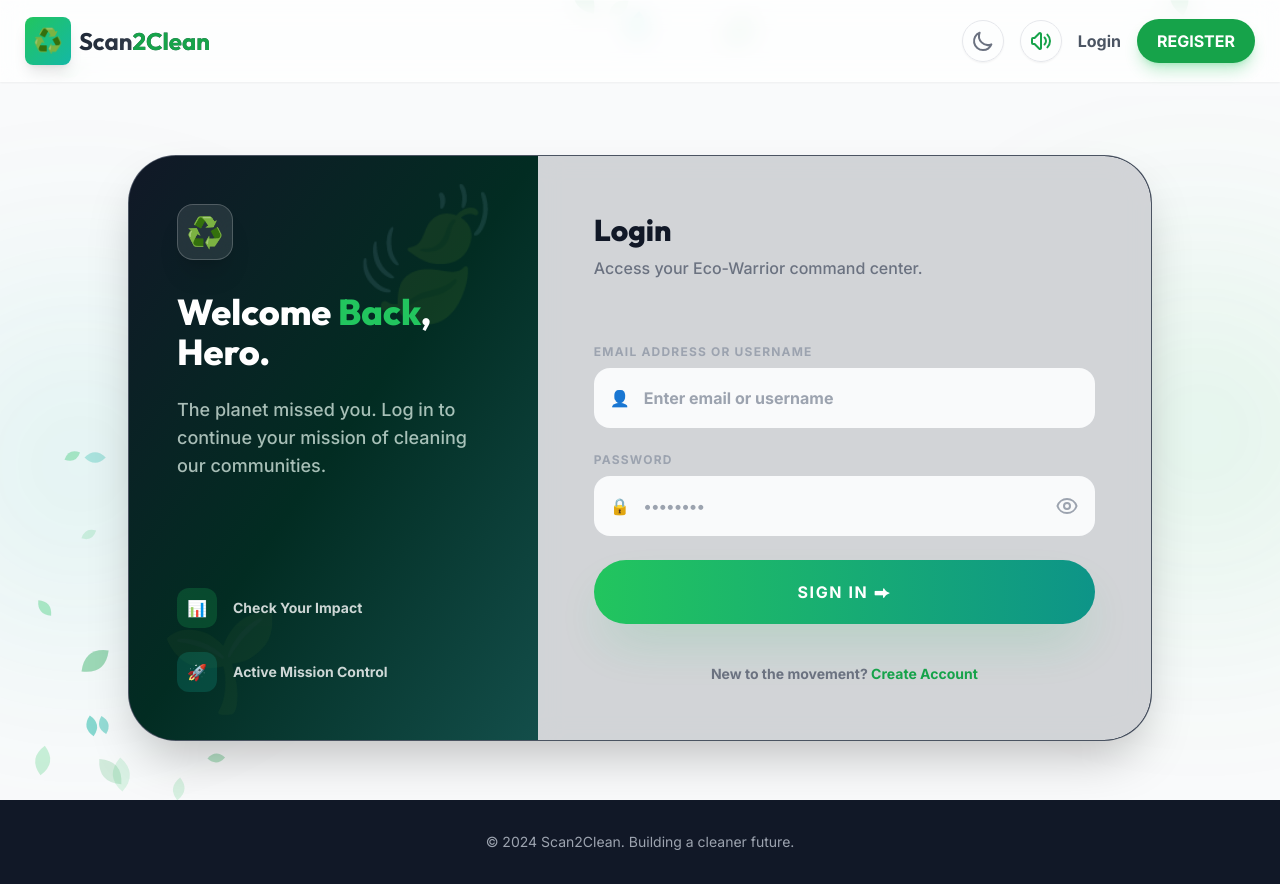
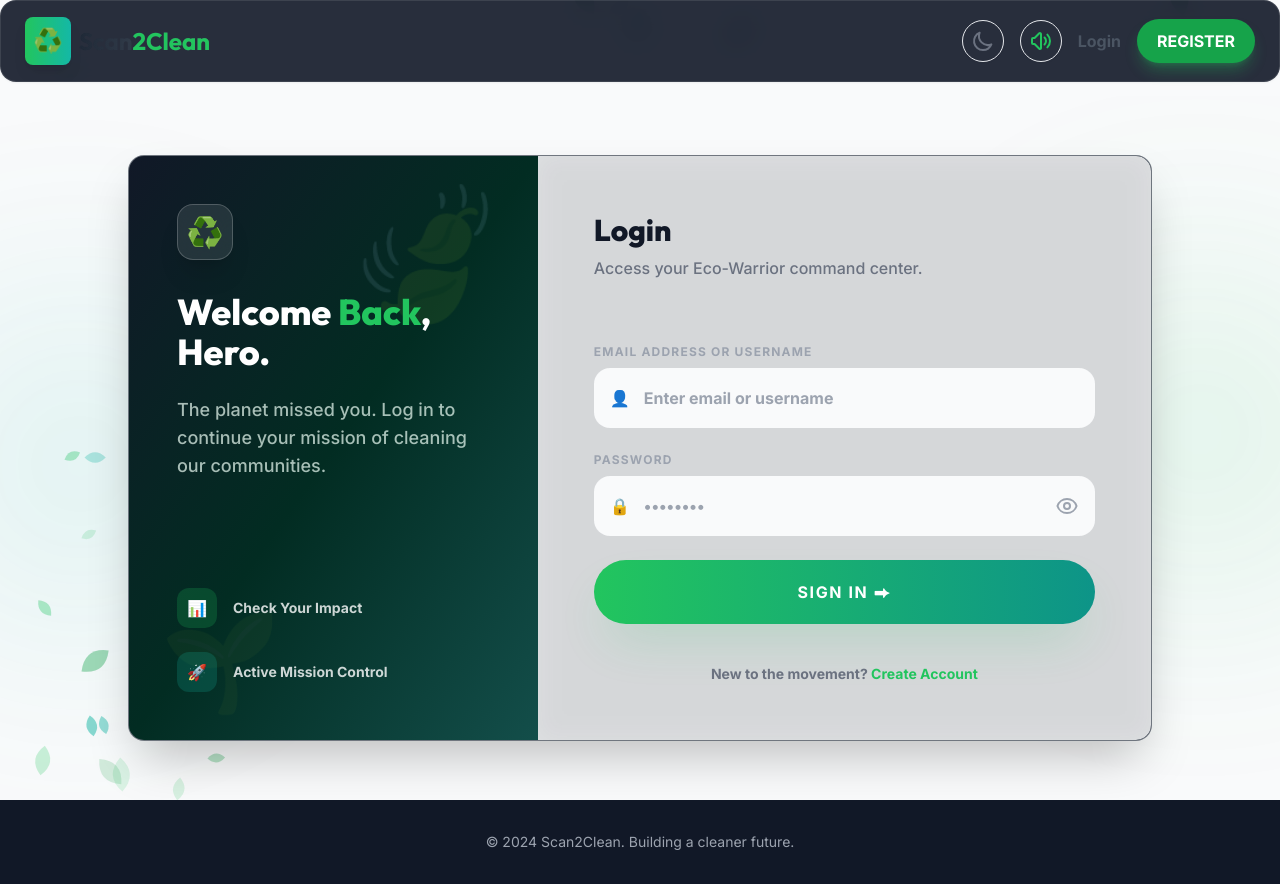
Before and after one commit to Arpitsharmaa19/scan2clean, a Django app: page /login/ in a window 1280 px wide. Run offline with Django 4.2, Linux system fonts and the light colour scheme; parts of the project's set-up code (start-up, migrations or seed data) failed here and were passed over; some libraries are stand-ins or nearby versions.

Commit message:
Emergency Styling: Added Premium Fallback Engine to resolve unstyled content

```diff
--- a/backend/frontend/templates/base.html
+++ b/backend/frontend/templates/base.html
@@ -44,111 +44,131 @@
     }
   </style>
 
-  <!-- 🛡️ HYBRID STYLING SYSTEM (Stability Guaranteed) -->
+  <!-- 🚀 PREMIUM FALLBACK ENGINE (No CDN Required) -->
+  <!-- Guarantees the "Scan2Clean" look & feel even if Tailwind JIT fails -->
 
-  <!-- 1. Base Static Tailwind (Guarantees layout even if JS fails) -->
-  <link href="https://unpkg.com/tailwindcss@2.2.19/dist/tailwind.min.css" rel="stylesheet">
+  <link href="https://cdnjs.cloudflare.com/ajax/libs/tailwindcss/2.2.19/tailwind.min.css" rel="stylesheet">
 
-  <!-- 2. Manual Custom Theme Overrides (Backfills 'eco', 'teal', fonts) -->
   <style>
-    /* Custom Font Families */
+    /* --- 1. CORE BRANDING --- */
+    :root {
+      --eco-500: #22c55e;
+      --eco-600: #16a34a;
+      --teal-500: #14b8a6;
+      --teal-600: #0d9488;
+      --dark-bg: #111827;
+      --dark-card: #1f2937;
+    }
+
     body {
       font-family: 'Inter', sans-serif;
+      background-color: var(--dark-bg);
+      color: #f3f4f6;
     }
 
     .font-heading {
       font-family: 'Outfit', sans-serif;
     }
 
-    /* Custom Color Palette - Manual Definitions */
-    :root {
-      --color-eco-50: #f0fdf4;
-      --color-eco-100: #dcfce7;
-      --color-eco-500: #22c55e;
-      --color-eco-600: #16a34a;
-      --color-eco-700: #15803d;
-      --color-teal-500: #14b8a6;
-      --color-teal-600: #0d9488;
+    /* --- 2. CRITICAL GRADIENTS (The "Premium" Look) --- */
+    .bg-gradient-to-r,
+    .bg-gradient-to-br {
+      background-size: 100% 100%;
+      background-repeat: no-repeat;
     }
 
-    /* Background Utilities */
-    .bg-eco-50 {
-      background-color: var(--color-eco-50);
+    /* Global Gradient: Eco -> Teal */
+    .from-eco-500.to-teal-500,
+    .bg-gradient-to-r.from-eco-500.to-teal-500 {
+      background: linear-gradient(to right, var(--eco-500), var(--teal-500)) !important;
     }
 
-    .bg-eco-100 {
-      background-color: var(--color-eco-100);
+    .from-eco-500.to-teal-500:hover {
+      background: linear-gradient(to right, var(--eco-600), var(--teal-600)) !important;
     }
 
-    .bg-eco-500 {
-      background-color: var(--color-eco-500);
+    /* Text Gradients */
+    .bg-clip-text {
+      -webkit-background-clip: text;
+      background-clip: text;
     }
 
-    .bg-eco-600 {
-      background-color: var(--color-eco-600);
-    }
-
-    .bg-eco-700 {
-      background-color: var(--color-eco-700);
-    }
-
-    .bg-teal-500 {
-      background-color: var(--color-teal-500);
-    }
-
-    .bg-teal-600 {
-      background-color: var(--color-teal-600);
-    }
-
-    .from-eco-500 {
-      --tw-gradient-from: #22c55e;
-      --tw-gradient-stops: var(--tw-gradient-from), var(--tw-gradient-to, rgba(34, 197, 94, 0));
-    }
-
-    .to-teal-500 {
-      --tw-gradient-to: #14b8a6;
-    }
-
-    /* Text Utilities */
-    .text-eco-500 {
-      color: var(--color-eco-500);
+    .text-transparent {
+      color: transparent;
     }
 
     .text-eco-600 {
-      color: var(--color-eco-600);
+      color: var(--eco-500) !important;
     }
 
-    .text-teal-600 {
-      color: var(--color-teal-600);
+    /* --- 3. COMPONENT OVERRIDES --- */
+
+    /* Buttons */
+    a.bg-eco-600,
+    button.bg-eco-600 {
+      background-color: var(--eco-600) !important;
+      color: white !important;
     }
 
-    /* Border Utilities */
-    .border-eco-500 {
-      border-color: var(--color-eco-500);
+    /* Glass Cards */
+    .glass,
+    .glass-card {
+      background: rgba(31, 41, 55, 0.7) !important;
+      backdrop-filter: blur(12px) !important;
+      border: 1px solid rgba(255, 255, 255, 0.1) !important;
+      border-radius: 1rem !important;
+      /* rounded-2xl */
     }
 
-    /* Dark Mode Overrides */
-    .dark body {
-      background-color: #111827;
-      color: #f3f4f6;
+    /* Sticky Navbar */
+    header.fixed {
+      position: fixed !important;
+      top: 0;
+      left: 0;
+      right: 0;
+      z-index: 50;
+      background: rgba(17, 24, 39, 0.9) !important;
+      /* Fallback for glass */
+      border-bottom: 1px solid rgba(255, 255, 255, 0.05);
     }
 
-    .dark .bg-gray-800 {
-      background-color: #1f2937;
+    /* Spacers & Layout */
+    .gap-1\.5 {
+      gap: 0.375rem;
     }
 
-    .dark .text-gray-200 {
-      color: #e5e7eb;
+    .gap-2 {
+      gap: 0.5rem;
     }
 
-    .dark .glass-card {
-      background-color: rgba(31, 41, 55, 0.7);
-      border-color: rgba(255, 255, 255, 0.1);
+    .gap-4 {
+      gap: 1rem;
     }
 
-    /* Animation Shims */
+    /* SVG Icons */
+    svg {
+      width: 1.5rem;
+      height: 1.5rem;
+    }
+
+    /* h-6 w-6 default */
+    .h-4 {
+      height: 1rem;
+      width: 1rem;
+    }
+
+    .h-5 {
+      height: 1.25rem;
+      width: 1.25rem;
+    }
+
+    .text-amber-500 {
+      color: #f59e0b;
+    }
+
+    /* Animations */
     .animate-pulse {
-      animation: pulse 2s cubic-bezier(0.4, 0, 0.6, 1) infinite;
+      animation: pulse 2s infinite;
     }
 
     @keyframes pulse {
@@ -164,8 +184,7 @@
     }
   </style>
 
-  <!-- 3. Modern JIT Compiler (Progressive Enhancement) -->
-  <!-- Attempts to load full features. If it fails, the CSS above keeps site looking good. -->
+  <!-- --- 4. OPTIONAL JIT (Bonus if it works) --- -->
   <script src="https://cdn.tailwindcss.com"></script>
 
   <!-- Tailwind Configuration -->
```
